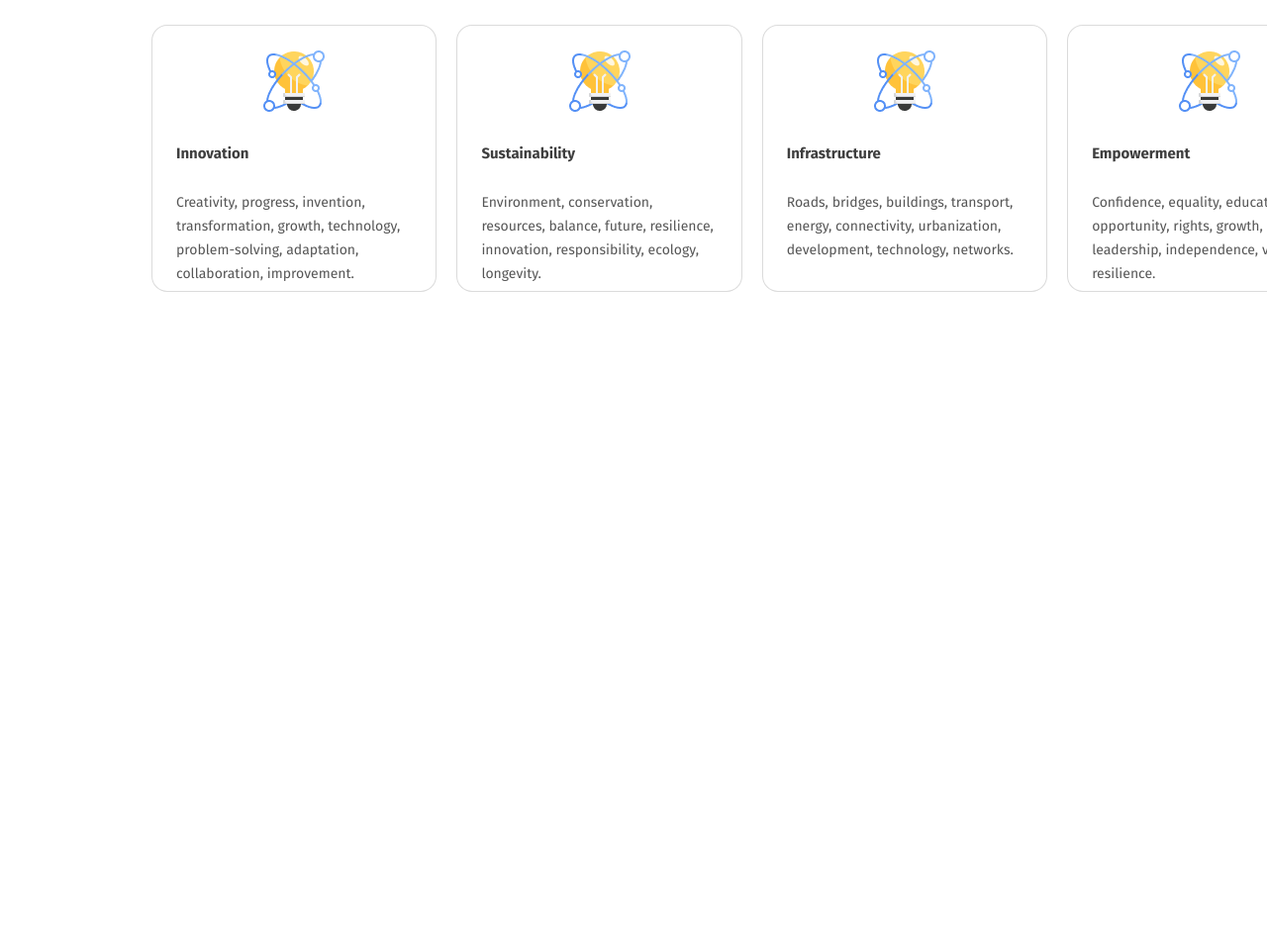
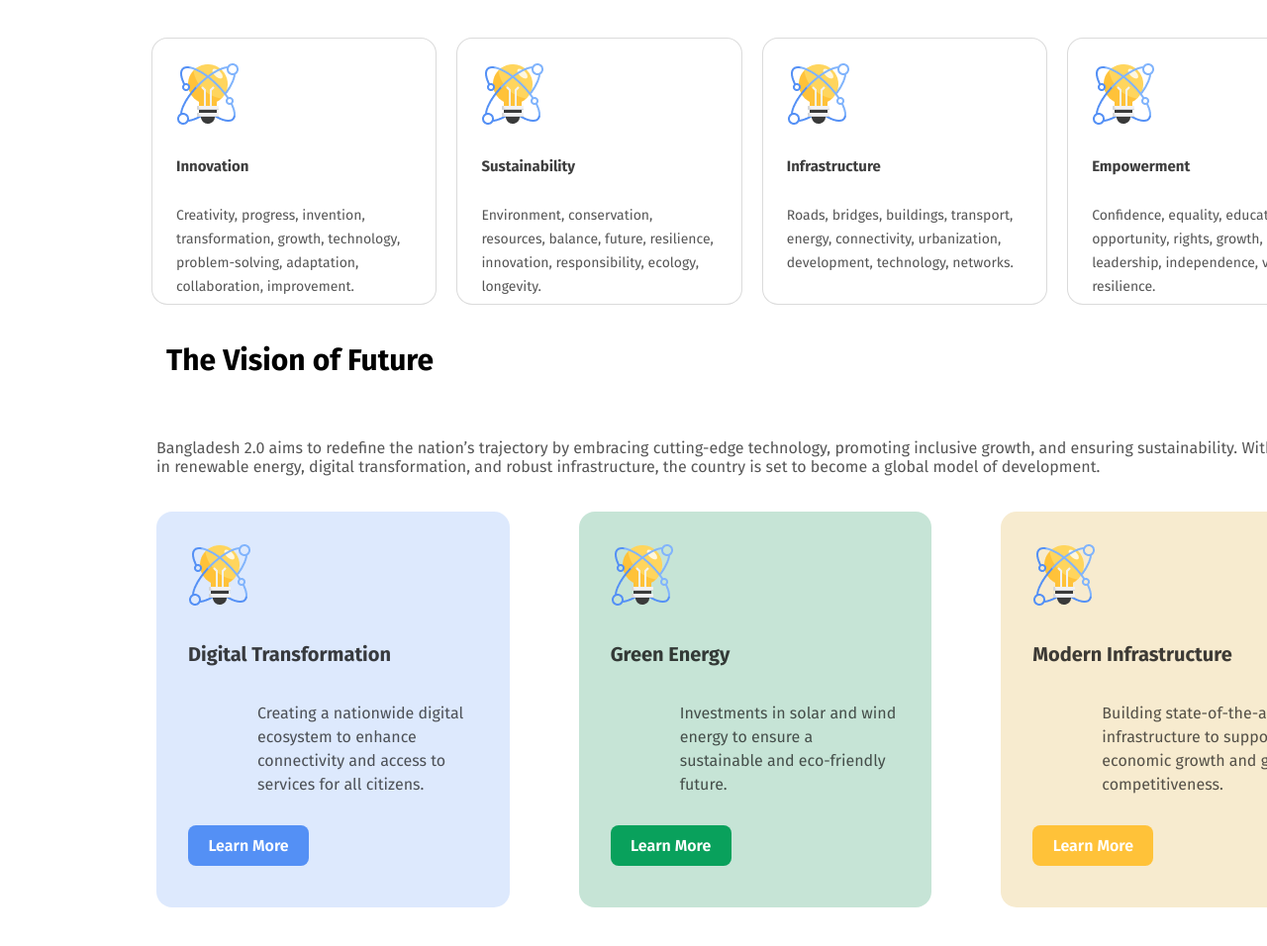
Before and after one commit to sanary-62/Assignment-1, a plain HTML site: page index.html in a window 1280 px wide. Shown: the part 1089-2045 px from the top of the page at 99% size. Before the commit the page ends 1389 px from the top, so only its background shows below. Drawn offline with Linux system fonts and the light colour scheme.

Commit message:
added the frame3

```diff
--- a/index.html
+++ b/index.html
@@ -29,7 +29,7 @@
     </header>
     <main>
         <section class="frame2">
-            <h4 class="frame2-head">Pillars of "Bangladesh 2.0"</h4>
+            <h4 class="head">Pillars of "Bangladesh 2.0"</h4>
             <div class="frame2-container">
               <div class="piller">
                 <img src="assets/card-icon.png" alt="">
@@ -53,6 +53,30 @@
               </div>
             </div>
         </section>
+        <section class="frame3">
+             <h4 class="head">The Vision of Future</h4>
+             <p>Bangladesh 2.0 aims to redefine the nation’s trajectory by embracing cutting-edge technology, promoting inclusive growth, and ensuring sustainability. With initiatives in renewable energy, digital transformation, and robust infrastructure, the country is set to become a global model of development.</p>
+             <div class="frame3-container">
+                <div class="vision" id="vis1">
+                  <img src="assets/card-icon.png" alt="">
+                  <h5 class="vision-title">Digital Transformation</h5>
+                  <p class="vision-descrip">Creating a nationwide digital ecosystem to enhance connectivity and access to services for all citizens.</p>
+                  <button class="btn" id="btn1">Learn More</button>
+                </div>
+                <div class="vision" id="vis2">
+                  <img src="assets/card-icon.png" alt="">
+                  <h5 class="vision-title">Green Energy</h5>
+                  <p class="vision-descrip">Investments in solar and wind energy to ensure a sustainable and eco-friendly future.</p>
+                  <button class="btn" id="btn2">Learn More</button>
+                </div>
+                <div class="vision" id="vis3">
+                  <img src="assets/card-icon.png" alt="">
+                  <h5 class="vision-title">Modern Infrastructure</h5>
+                  <p class="vision-descrip">Building state-of-the-art infrastructure to support economic growth and global competitiveness.</p>
+                  <button class="btn" id="btn3">Learn More</button>
+                </div>
+
+        </section>
     </main>
 </body>
 </html>
--- a/styles/style.css
+++ b/styles/style.css
@@ -100,7 +100,7 @@ height: 244px;
 gap: 10px;
 padding: 24px;
 margin: 0px 10px;
-text-align: center;
+text-align: start;
 
     box-sizing: border-box;
 border: 1px solid rgba(14, 14, 14, 0.15);
@@ -109,19 +109,16 @@ background: rgb(255, 255, 255);
 height: 270px;
 }
 
-.frame2-head {
+.head {
 font-size: 30px;
 line-height: 48px;
-text-align: center;
 margin-left: 80px;
 }
 .frame2-container {
     display: flex;
-position: static;
 width: 1233.5px;
 height: 244px;
-justify-content: space-between;
-align-items: center;
+justify-content: flex-start;
 padding: 15px;
 margin-left: 40px;
 }
@@ -139,3 +136,105 @@ text-align: left;
     line-height: 24px;
     text-align: left;
 }
+.frame3 {
+    display: flex;
+    flex-direction: column;
+    margin: 80px;
+position: static;
+width: 1280px;
+height: 765px;
+justify-content: flex-start;
+align-items: flex-start;
+gap: 32;
+}
+.frame3-container {
+  display: flex;
+position: static;
+width: 1280px;
+height: 325px;
+flex-direction: row;
+justify-content: space-between;
+align-items: center;
+margin: 32px 0px;
+}
+
+.frame3 p {
+color: rgba(14, 14, 14, 0.7);
+font-size: 16px;
+font-weight: 400;
+margin-left: 70px;
+}
+.vision {
+    position: static;
+width: 410.67px;
+height: 400px;
+display: flex;
+flex-direction: column;
+justify-content: space-between;
+align-items: flex-start;
+padding: 32px;
+    box-sizing: border-box;
+border-radius: 16px;
+margin-left: 70px;
+margin-top: 50px;
+}
+#vis1 {
+    background: rgba(84, 144, 245, 0.2);
+}
+#vis2 {
+    background: rgb(198, 228, 214);
+}
+#vis3 {
+    background: rgb(247, 235, 207);
+}
+.vision-title {
+    color: rgba(14, 14, 14, 0.8);
+font-size: 20px;
+font-weight: 700;
+line-height: 24px;
+text-align: left;
+}
+.vision-descrip {
+    color: rgba(14, 14, 14, 0.7);
+font-size: 16px;
+line-height: 24px;
+text-align: left;
+margin-top: 0px;
+}
+.btn {
+    border-radius: 8px;
+    color: rgb(255, 255, 255);
+font-family: Fira Sans;
+font-size: 16px;
+font-weight: 600;
+line-height: 19px;
+letter-spacing: 0%;
+text-align: left;
+border: none;
+width: 122px;
+height: 41px;
+
+display: flex;
+flex-direction: row;
+justify-content: center;
+align-items: center;
+gap: 48;
+padding: 11px 20px 11px 20px;
+
+
+/* Inside Auto Layout */
+flex: none;
+order: 1;
+flex-grow: 0;
+margin: 10px 0px;
+}
+#btn1 {
+background: rgb(84, 144, 245);
+}
+
+#btn2 {
+    background: rgb(9, 161, 92);
+}
+#btn3 {
+    background: rgb(255, 194, 57);
+}
```
